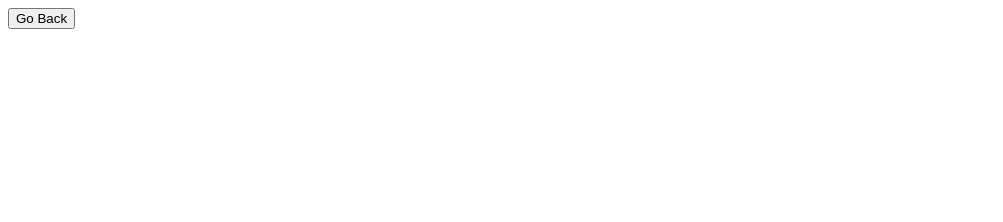
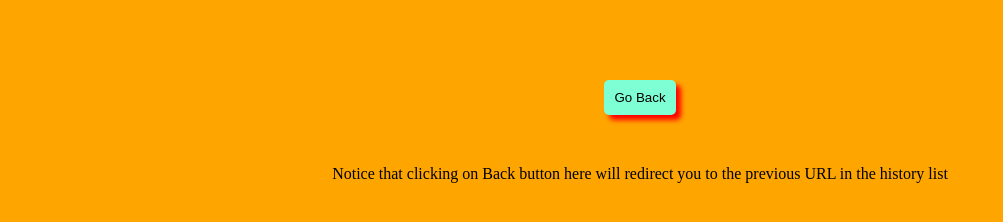
Before and after one commit to PrernaSingh01/JavaScript_Learning, a plain HTML site: page dom.html in a window 1280 px wide. Shown: the whole page, without its empty margins (0-1003 px from the left). Drawn offline with Linux system fonts and the light colour scheme.

Commit message:
first commit

```diff
--- a/dom.html
+++ b/dom.html
@@ -5,8 +5,41 @@
     <meta http-equiv="X-UA-Compatible" content="IE=edge" />
     <meta name="viewport" content="width=device-width, initial-scale=1.0" />
     <title>DOM</title>
+    <style>
+      * {
+        background-color: orange;
+        text-align: center;
+        margin: 20px;
+        padding: 10px;
+      }
+
+      button {
+        color: rgb(0, 0, 0);
+        background-color: aquamarine;
+        text-decoration: none;
+        border: none;
+        border-radius: 5px;
+        box-shadow: 5px 5px 5px red;
+        cursor: pointer;
+      }
+    </style>
   </head>
   <body>
     <button class="button" onclick="goBack()">Go Back</button>
+
+    <p>
+      Notice that clicking on Back button here will redirect you to the previous
+      URL in the history list
+    </p>
+
+    <script>
+      function goBack() {
+        window.history.back();
+        alert(location.href); //show current URL
+        if (confirm("wants to visit Prerna's Github account?")) {
+          location.href = "https://github.com/PrernaSingh01"; //redirect to the browser to another URL
+        }
+      }
+    </script>
   </body>
 </html>
```
Also changed, not shown: domnavigation.html (added, +31 -0 lines).
